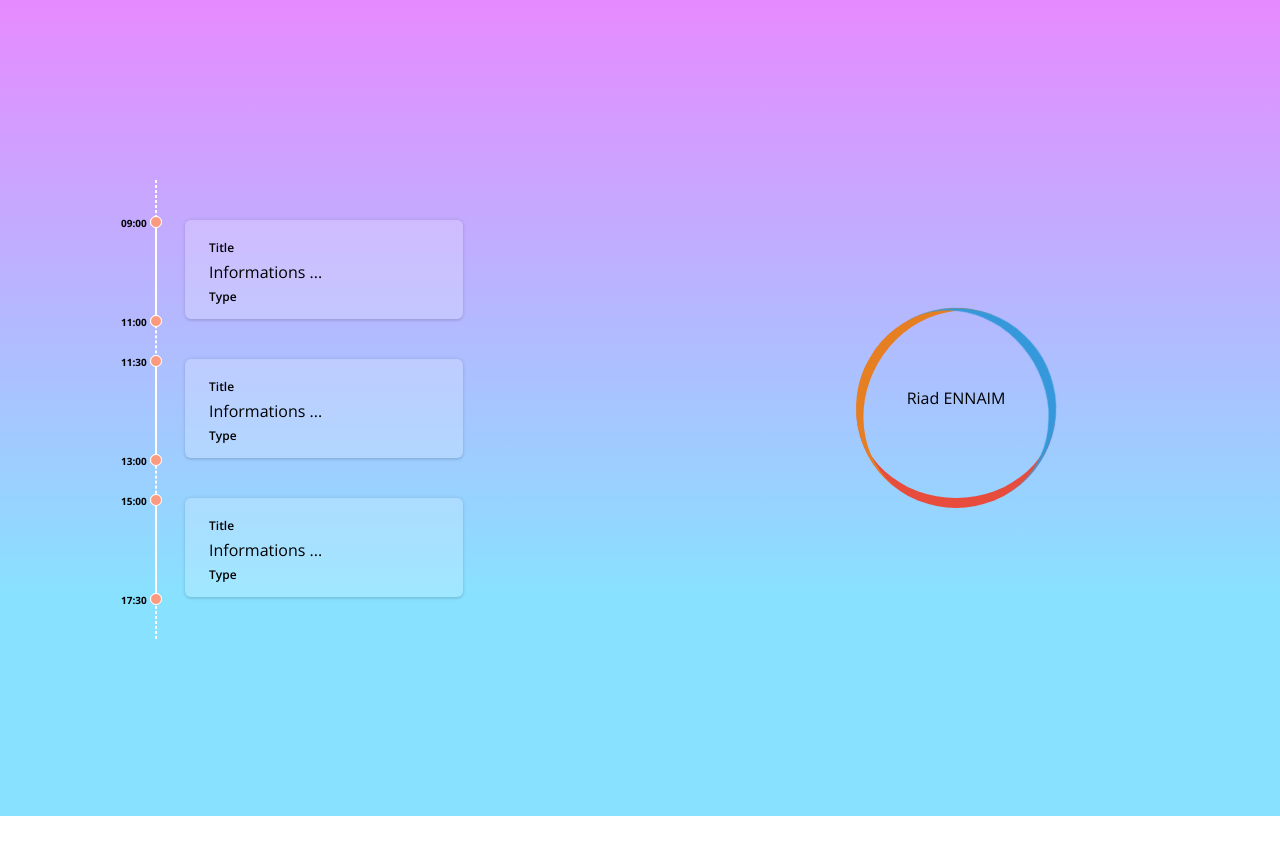
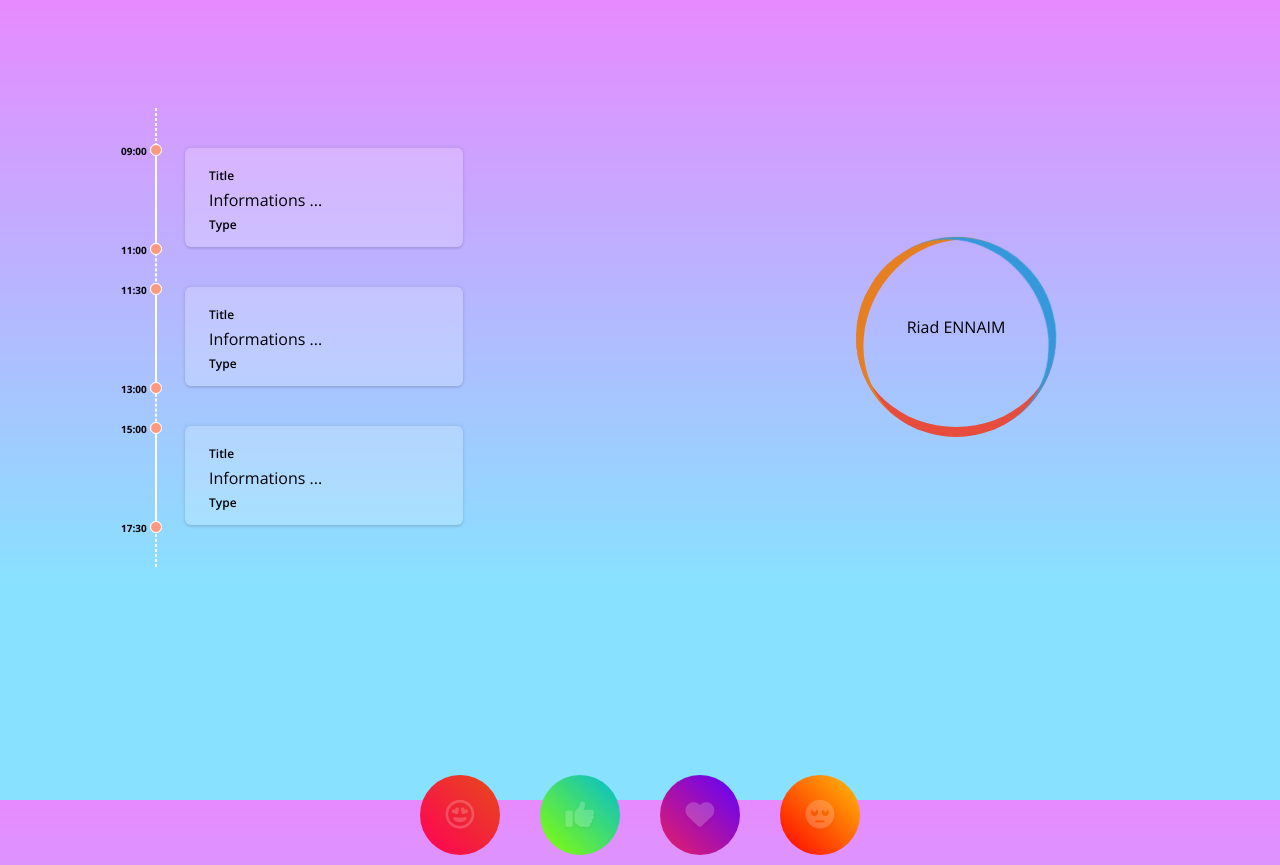
Before and after one commit to Riad-ENNAIM/css-snippets, a plain HTML site: page index.html in a window 1280 px wide. Before the commit the page ends 816 px from the top, so only its background shows below. Drawn offline with nearby package versions, Linux system fonts and the light colour scheme.

Commit message:
add Gradient Hover Effects

```diff
--- a/index.html
+++ b/index.html
@@ -5,11 +5,12 @@
     <meta name="viewport" content="width=device-width, initial-scale=1.0">
     <meta http-equiv="X-UA-Compatible" content="ie=edge">
     <link rel="stylesheet" href="style.css">
-    <title>Vertical timeline</title>
+    <title>CSS Snippets</title>
 </head>
 <body>
+    <!-- Timeline -->
     <div class="container">
-        <ul>
+        <ul class="timeline">
             <li>
                 <span></span>
                 <div>
@@ -48,10 +49,49 @@
             </li>
         </ul>
     </div>
+
+    <!-- Loader -->
     <div class="container">
-        <div class="loading">
+        <div class="loader">
             <span>Riad ENNAIM</span>
         </div>
     </div>
+
+    <!-- Gradient Hover Effects -->
+    <div class="container">
+        <ul class="gradient-list">
+            <li>
+                <a href="#">
+                    <i class="far fa-grin-hearts" aria-hidden="true"></i>
+                </a>
+            </li>
+            <li>
+                <a href="#">
+                    <i class="fas fa-thumbs-up" aria-hidden="true"></i>
+                </a>
+            </li>
+            <li>
+                <a href="#">
+                    <i class="fas fa-heart" aria-hidden="true"></i>
+                </a>
+            </li>
+            <li>
+                <a href="#">
+                    <i class="fas fa-meh-rolling-eyes"aria-hidden="true"></i>
+                </a>
+            </li>
+
+
+
+            <!-- <li><a href="#"><i class="fas fa-gift" aria-hidden="true"></i></a></li>
+            <li><a href="#"><i class="fa fa-glass" aria-hidden="true"></i></a></li>
+            <li><a href="#"><i class="fas fa-globe" aria-hidden="true"></i></a></li>
+            <li><a href="#"><i class="fas fa-graduation-cap" aria-hidden="true"></i></a></li> -->
+        </ul>
+    </div>
+
+
+
+    <script src="https://kit.fontawesome.com/375a7dfca9.js" crossorigin="anonymous"></script>
 </body>
 </html>
--- a/style.css
+++ b/style.css
@@ -4,10 +4,14 @@ body {
     height: 100vh;
     font-family: 'Open Sans', sans-serif;
     background: rgb(231,138,255);
-    /* background: linear-gradient(rgba(231,138,255,1) 0%, rgba(128,221,252,1) 100%); */
     background: linear-gradient(rgba(231,138,255,1) 0%, rgba(136,225,255,1) 73%);
 
+    background-repeat: no-repeat;
+    background-attachment: fixed;
     display: flex;
+    flex-wrap: wrap;
+    align-items: center;
+    justify-content: center;
 }
 
 .container {
@@ -18,14 +22,14 @@ body {
     justify-content: center;
 }
 
-.container ul {
+.container ul.timeline {
     list-style: none;
     margin: 0;
     padding: 0;
     position: relative;
 }
 
-.container ul::before {
+.container ul.timeline::before {
     content: '';
     width: 0;
     height: 100%;
@@ -35,7 +39,7 @@ body {
     left: 0;
 }
 
-.container ul li {
+.container ul.timeline li {
     margin: 40px 30px;
     position: relative;
     background-color: rgba(255, 255, 255, 0.2);
@@ -45,7 +49,7 @@ body {
     box-shadow: 0 0 4px rgba(0, 0, 0, .12), 0 2px 2px rgba(0, 0, 0, .08)
 }
 
-.container ul li > span {
+.container ul.timeline li > span {
     width: 0;
     height: 100%;
     border: 1px solid #fff;
@@ -54,7 +58,7 @@ body {
     left: -30px;
 }
 
-.container ul li > span::before, .container ul li > span::after {
+.container ul.timeline li > span::before, .container ul.timeline li > span::after {
     content: '';
     width: 10px;
     height: 10px;
@@ -65,15 +69,15 @@ body {
     left: -6px;
 }
 
-.container ul li > span::before {
+.container ul.timeline li > span::before {
     top: -5px;
 }
 
-.container ul li > span::after {
+.container ul.timeline li > span::after {
     top:calc(100% - 5px);
 }
 
-.container ul li > div {
+.container ul.timeline li > div {
     margin-left: 10px;
 }
 
@@ -114,7 +118,7 @@ body {
 
 /* loader */
 
-.loading{
+.loader{
     width: 200px;
     height: 200px;
     box-sizing: border-box;
@@ -124,7 +128,7 @@ body {
     animation: a1 2s linear infinite;
 }
 
-  .loading::before,.loading::after{
+.loader::before,.loader::after{
     content: '';
     width: 200px;
     height: 200px;
@@ -135,17 +139,17 @@ body {
     border-radius: 50%;
 }
 
-  .loading::before{
+.loader::before{
     border-top: 10px solid #e67e22;
     transform: rotate(120deg);
 }
 
-  .loading::after{
+.loader::after{
     border-top: 10px solid #3498db;
     transform: rotate(240deg);
 }
 
-  .loading span{
+.loader span{
     position: absolute;
     width: 200px;
     height: 200px;
@@ -166,3 +170,94 @@ body {
         transform: rotate(-360deg);
     }
 }
+
+/* hover */
+
+.container ul.gradient-list {
+    display: flex;
+    list-style: none;
+    margin: 0;
+    padding: 0;
+}
+
+.container ul.gradient-list li {
+    position: relative;
+    width: 100px;
+    height: 100px;
+    margin: 0 10px;
+    border-radius: 50%;
+    box-sizing: border-box;
+}
+
+.container ul.gradient-list li:after, .container ul.gradient-list li:before {
+    content: '';
+    position: absolute;
+    width: 100%;
+    height: 100%;
+    top: 0;
+    left: 0;
+    border-radius: 50%;
+    background: #000;
+    filter: blur(20px);
+    opacity: 0;
+    transition: 1s;
+    z-index: -1;
+}
+
+.container ul.gradient-list li:after {
+    filter: blur(40px);
+}
+
+.container ul.gradient-list li:hover::before, .container ul.gradient-list li:hover:after {
+    opacity: 1;
+}
+
+.container ul.gradient-list li a{
+    position: absolute;
+    top: 10px;
+    left: 10px;
+    right: 10px;
+    bottom: 10px;
+    text-align: center;
+    line-height: 80px;
+    color: #fff;
+    font-size: 36px;
+    background: #000;
+    border-radius: 50%;
+}
+
+.container ul.gradient-list li a .fa, .container ul.gradient-list li a .far, .container ul.gradient-list li a .fas, .container ul.gradient-list li a .fab {
+    text-shadow: 0 2px 5px rgba(0,0,0,.2);
+    transition: 0.5s;
+    transform: rotateY(0deg) scale(0.8);
+    opacity: 0.2;
+}
+
+.container ul.gradient-list li a:hover .fa, .container ul.gradient-list li a:hover .far, .container ul.gradient-list li a:hover .fas, .container ul.gradient-list li a:hover .fab {
+    opacity: 1;
+    transform: scale(1.2);
+}
+
+.container ul.gradient-list li:nth-child(1) a,
+.container ul.gradient-list li:nth-child(1):before,
+.container ul.gradient-list li:nth-child(1):after {
+    background: linear-gradient(45deg,#ff0057,#e64a19);
+}
+
+.container ul.gradient-list li:nth-child(2) a,
+.container ul.gradient-list li:nth-child(2):before,
+.container ul.gradient-list li:nth-child(2):after {
+    background: linear-gradient(45deg,#89ff00,#00bcd4);
+}
+
+.container ul.gradient-list li:nth-child(3) a,
+.container ul.gradient-list li:nth-child(3):before,
+.container ul.gradient-list li:nth-child(3):after {
+    background: linear-gradient(45deg,#e91e63,#5d02ff);
+}
+
+.container ul.gradient-list li:nth-child(4) a,
+.container ul.gradient-list li:nth-child(4):before,
+.container ul.gradient-list li:nth-child(4):after {
+    background: linear-gradient(45deg,#ff0000,#ffc107);
+}
```
Lines whose indentation alone changed are shown as unchanged.
